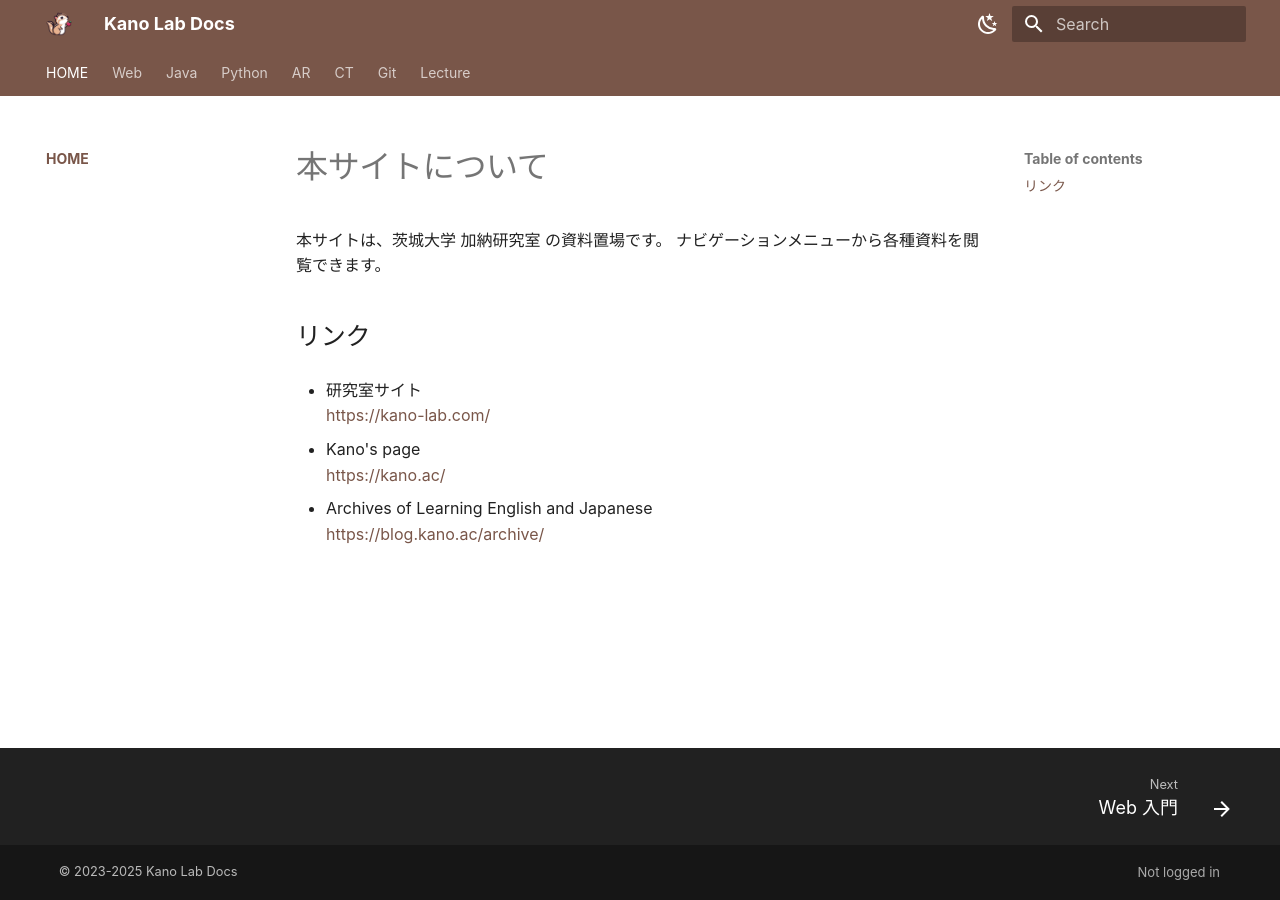
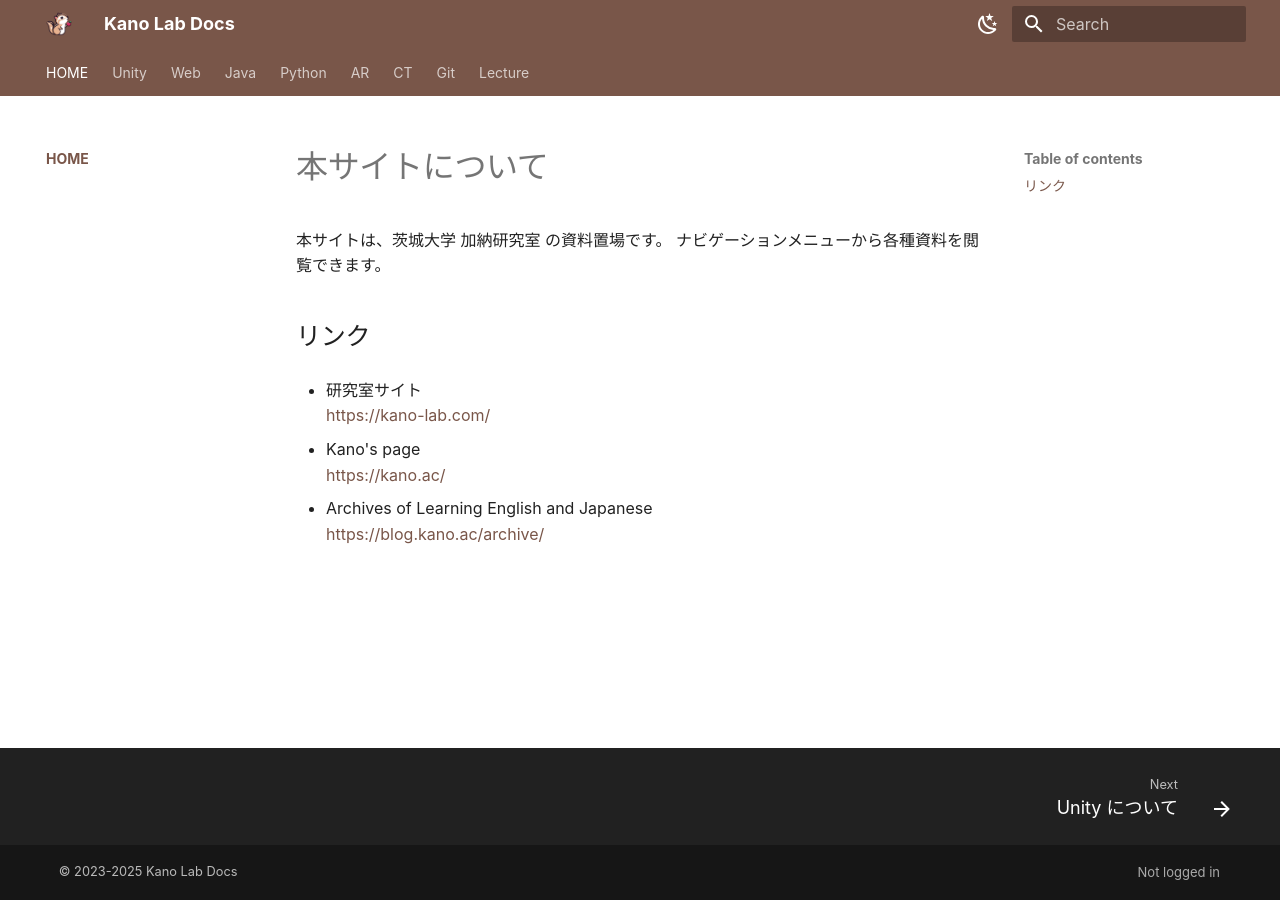
Before and after one commit to kanotown/docs, an MkDocs documentation site: the page built from docs/index.md, in a window 1280 px wide. Built offline with MkDocs 1.6.1 and Material for MkDocs 9.7.7, drawn with Linux system fonts in a browser that asks for light colours.

Commit message:
20250515

```diff
--- /dev/null
+++ b/docs/unity/index.md
@@ -0,0 +1,3 @@
+# Unity について
+
+Unity
--- a/mkdocs.yml
+++ b/mkdocs.yml
@@ -3,6 +3,8 @@ site_name: Kano Lab Docs
 nav:
   - HOME:
       - 本サイトについて: index.md
+  - Unity:
+      - unity/index.md
   - Web:
       - web/index.md
       - ログイン: https://docs.kano-lab.com/auth/login/
```
Also changed, not shown: docs/image.png (deleted).
